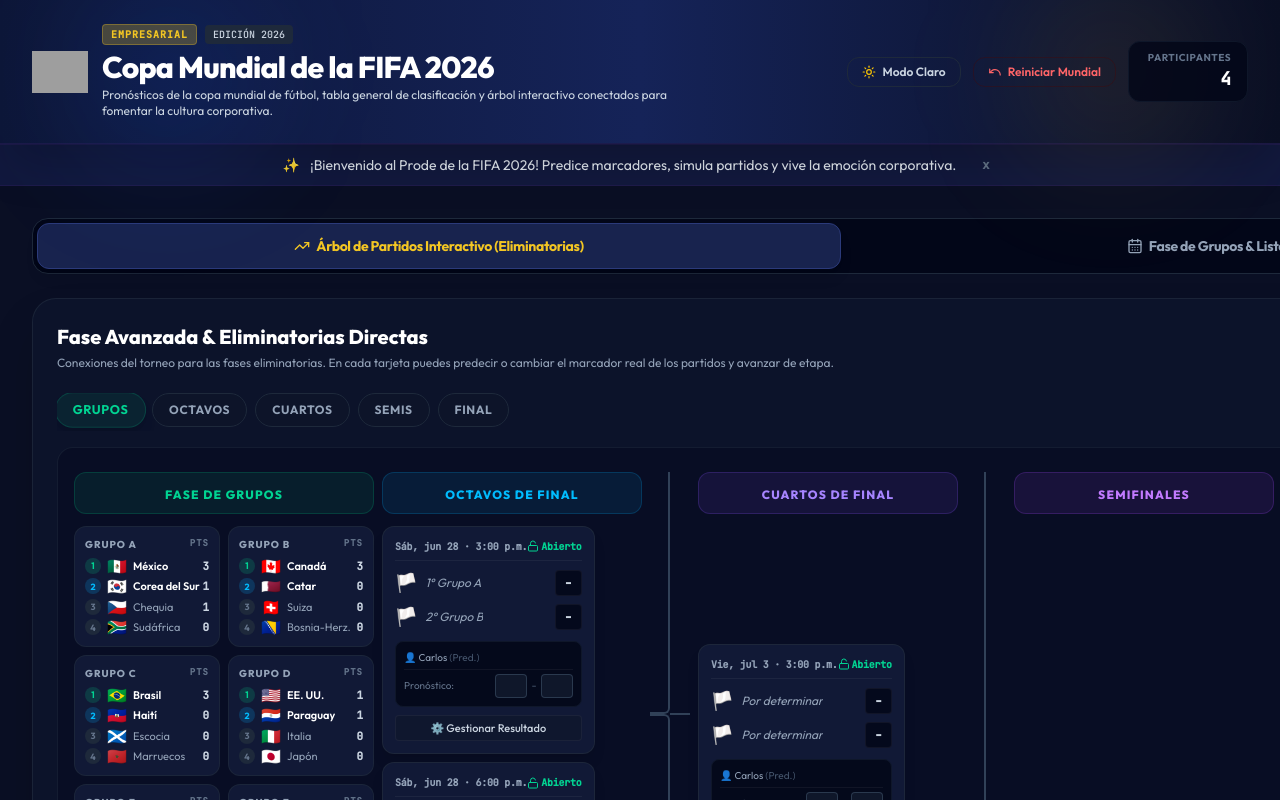
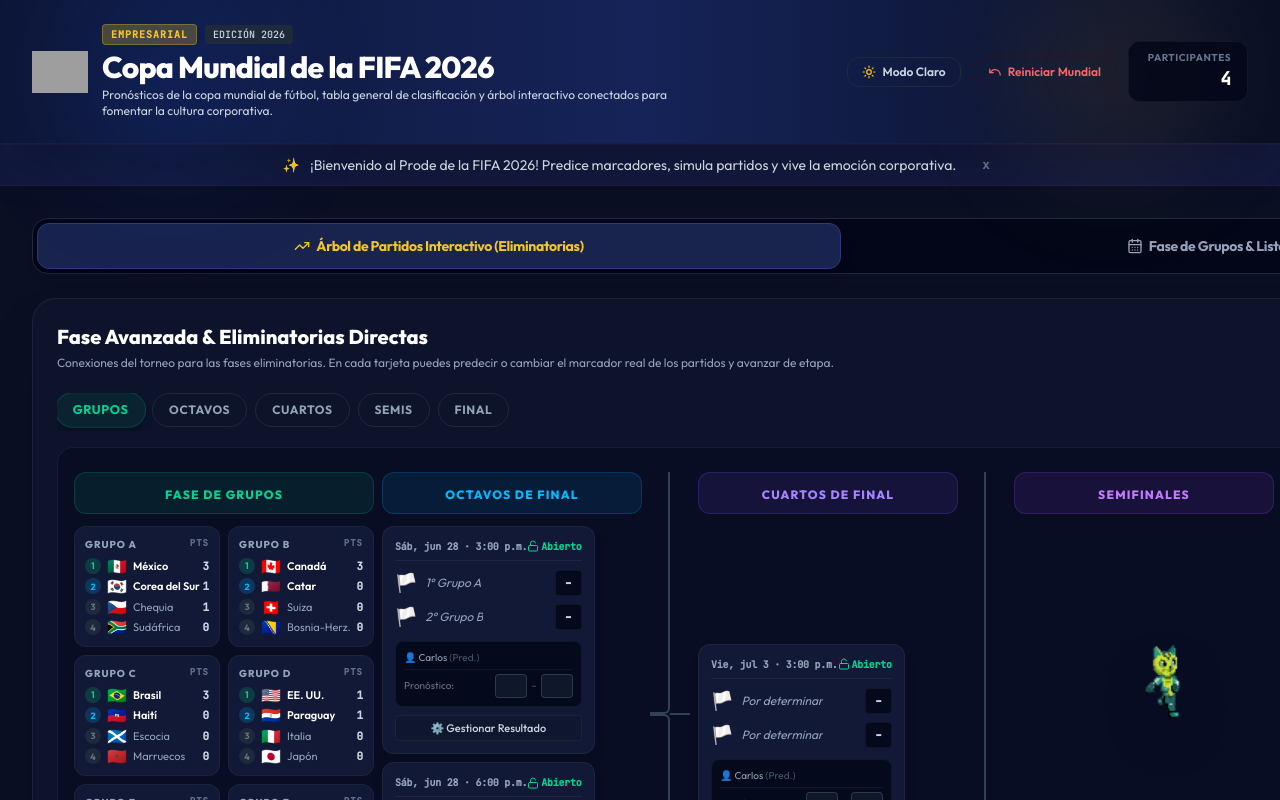
Before and after one commit to maybelint4s/fifawc2026t4s, a React (Vite) app: page / in a window 1280 px wide. Shown: the top 800 px of the page. Built offline with nearby package versions, Linux system fonts and the light colour scheme; grey boxes are pictures that could not be loaded.

Commit message:
feat: add FloatingMascot component with animation and global visibility

```diff
--- a/src/App.tsx
+++ b/src/App.tsx
@@ -5,6 +5,7 @@
 import { ControlCenter } from "./components/ControlCenter";
 import { GroupTables } from "./components/GroupTables";
 import { BracketTree } from "./components/BracketTree";
+import { FloatingMascot } from "./components/FloatingMascot";
 import {
   Trophy,
   Sparkles,
@@ -845,6 +846,11 @@
         )}
       </AnimatePresence>
 
+      {/* Floating Mascot — visible globally */}
+      <FloatingMascot
+      sizeClassName="w-32 md:w-48"
+      />
+
     </div>
   );
 }
--- a/src/components/BracketTree.tsx
+++ b/src/components/BracketTree.tsx
@@ -106,7 +106,8 @@
   const scrollToRound = useCallback(
     (roundKey: string) => {
       setActiveRound(roundKey);
-      setFocusMode(true);
+      // Clicking "Grupos" resets to the initial full-tree view (zoom out)
+      setFocusMode(roundKey !== "FG");
       const col = columnRefs.current.get(roundKey);
       const container = scrollRef.current;
       if (!col || !container) return;
--- /dev/null
+++ b/src/components/FloatingMascot.tsx
@@ -0,0 +1,24 @@
+import { motion } from "motion/react";
+
+interface FloatingMascotProps {
+  sizeClassName?: string;
+}
+
+export const FloatingMascot = ({ sizeClassName = "w-40 md:w-56" }: FloatingMascotProps) => {
+  return (
+    <motion.div
+      initial={{ opacity: 0, scale: 0.5, y: 20 }}
+      animate={{ opacity: 1, scale: 1, y: 0 }}
+      transition={{ duration: 0.6, delay: 1.2, ease: [0.32, 0.72, 0, 1] }}
+      className="fixed bottom-4 right-4 z-40 pointer-events-none"
+    >
+      <motion.img
+        src="/resources/mascota.gif"
+        alt="Mascota Mundial 2026"
+        className={`${sizeClassName} h-auto object-contain drop-shadow-2xl`}
+        animate={{ y: [0, -8, 0] }}
+        transition={{ duration: 2.5, repeat: Infinity, ease: "easeInOut" }}
+      />
+    </motion.div>
+  );
+};
```
Also changed, not shown: public/resources/mascota.gif (added).
